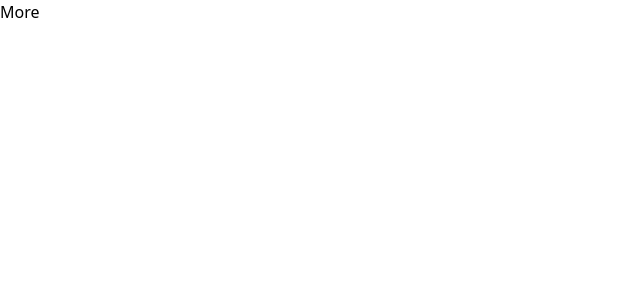
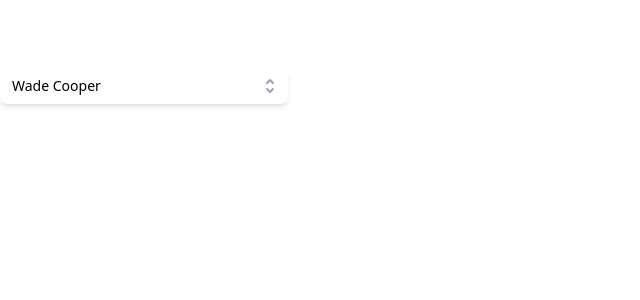
Before and after one commit to cyidhn/coref, a Vue app in the folder v2/: page / in a window 1280 px wide. Shown: the top 300 px of the page, without its empty margins (0-640 px from the left). Built offline with nearby package versions, Linux system fonts and the light colour scheme.

Commit message:
Add list of Algorithms

```diff
--- a/v2/package.json
+++ b/v2/package.json
@@ -9,6 +9,7 @@
   },
   "dependencies": {
     "@headlessui/vue": "^1.3.0",
+    "@heroicons/vue": "^1.0.1",
     "autoprefixer": "^9.8.6",
     "core-js": "^3.6.5",
     "postcss": "^7.0.36",
--- a/v2/src/App.vue
+++ b/v2/src/App.vue
@@ -1,33 +1,16 @@
 <template>
-  <Menu>
-    <MenuButton>More</MenuButton>
-    <MenuItems>
-      <MenuItem v-slot="{ active }">
-        <a :class='{ "bg-blue-500": active }' href="/account-settings">
-          Account settings
-        </a>
-      </MenuItem>
-      <MenuItem v-slot="{ active }">
-        <a :class='{ "bg-blue-500": active }' href="/account-settings">
-          Documentation
-        </a>
-      </MenuItem>
-      <MenuItem disabled>
-        <span class="opacity-75">Invite a friend (coming soon!)</span>
-      </MenuItem>
-    </MenuItems>
-  </Menu>
+  <div>
+    <AlgorithmsList />
+  </div>
 </template>
 
 <script>
-  import { Menu, MenuButton, MenuItems, MenuItem } from "@headlessui/vue";
+  // import { Menu, MenuButton, MenuItems, MenuItem } from "@headlessui/vue";
+  import AlgorithmsList from "./components/AlgorithmsList.vue";
 
   export default {
     components: {
-      Menu,
-      MenuButton,
-      MenuItems,
-      MenuItem,
+      AlgorithmsList,
     },
   };
 </script>
--- /dev/null
+++ b/v2/src/components/AlgorithmsList.vue
@@ -0,0 +1,96 @@
+<template>
+  <div class="w-72 fixed top-16">
+    <Listbox v-model="selectedPerson">
+      <div class="relative mt-1">
+        <ListboxButton
+          class="relative w-full py-2 pl-3 pr-10 text-left bg-white rounded-lg shadow-md cursor-default focus:outline-none focus-visible:ring-2 focus-visible:ring-opacity-75 focus-visible:ring-white focus-visible:ring-offset-orange-300 focus-visible:ring-offset-2 focus-visible:border-indigo-500 sm:text-sm"
+        >
+          <span class="block truncate">{{ selectedPerson.name }}</span>
+          <span
+            class="absolute inset-y-0 right-0 flex items-center pr-2 pointer-events-none"
+          >
+            <SelectorIcon class="w-5 h-5 text-gray-400" aria-hidden="true" />
+          </span>
+        </ListboxButton>
+
+        <transition
+          leave-active-class="transition duration-100 ease-in"
+          leave-from-class="opacity-100"
+          leave-to-class="opacity-0"
+        >
+          <ListboxOptions
+            class="absolute w-full py-1 mt-1 overflow-auto text-base bg-white rounded-md shadow-lg max-h-60 ring-1 ring-black ring-opacity-5 focus:outline-none sm:text-sm"
+          >
+            <ListboxOption
+              v-slot="{ active, selected }"
+              v-for="person in people"
+              :key="person.name"
+              :value="person"
+              as="template"
+            >
+              <li
+                :class="[
+                  active ? 'text-amber-900 bg-amber-100' : 'text-gray-900',
+                  'cursor-default select-none relative py-2 pl-10 pr-4',
+                ]"
+              >
+                <span
+                  :class="[
+                    selected ? 'font-medium' : 'font-normal',
+                    'block truncate',
+                  ]"
+                  >{{ person.name }}</span
+                >
+                <span
+                  v-if="selected"
+                  class="absolute inset-y-0 left-0 flex items-center pl-3 text-amber-600"
+                >
+                  <CheckIcon class="w-5 h-5" aria-hidden="true" />
+                </span>
+              </li>
+            </ListboxOption>
+          </ListboxOptions>
+        </transition>
+      </div>
+    </Listbox>
+  </div>
+</template>
+
+<script>
+import { ref } from 'vue'
+import {
+  Listbox,
+  ListboxButton,
+  ListboxOptions,
+  ListboxOption,
+} from '@headlessui/vue'
+import { CheckIcon, SelectorIcon } from '@heroicons/vue/solid'
+
+export default {
+  components: {
+    Listbox,
+    ListboxButton,
+    ListboxOptions,
+    ListboxOption,
+    CheckIcon,
+    SelectorIcon,
+  },
+
+  setup() {
+    const people = [
+      { name: 'Wade Cooper' },
+      { name: 'Arlene Mccoy' },
+      { name: 'Devon Webb' },
+      { name: 'Tom Cook' },
+      { name: 'Tanya Fox' },
+      { name: 'Hellen Schmidt' },
+    ]
+    const selectedPerson = ref(people[0])
+
+    return {
+      people,
+      selectedPerson,
+    }
+  },
+}
+</script>
```
